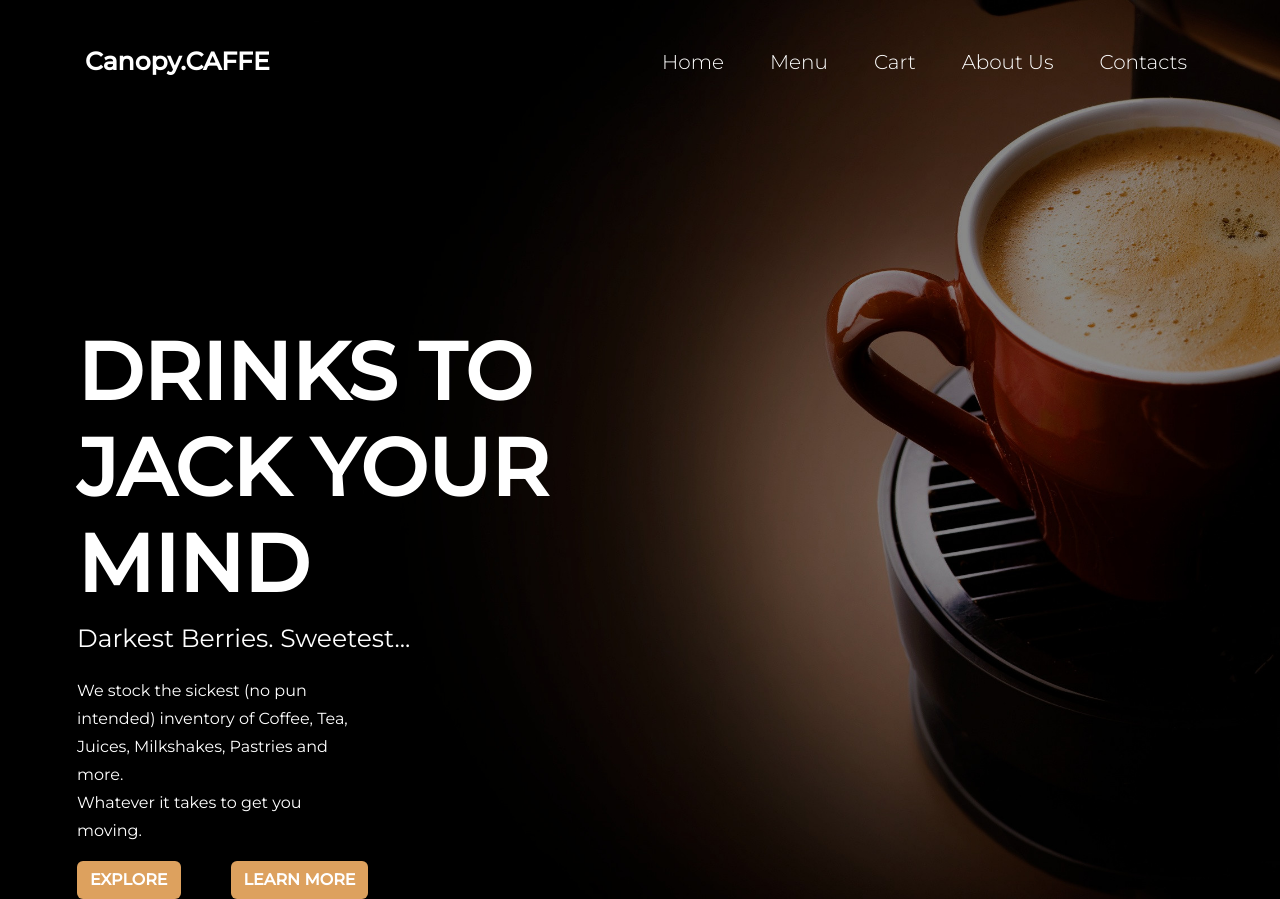
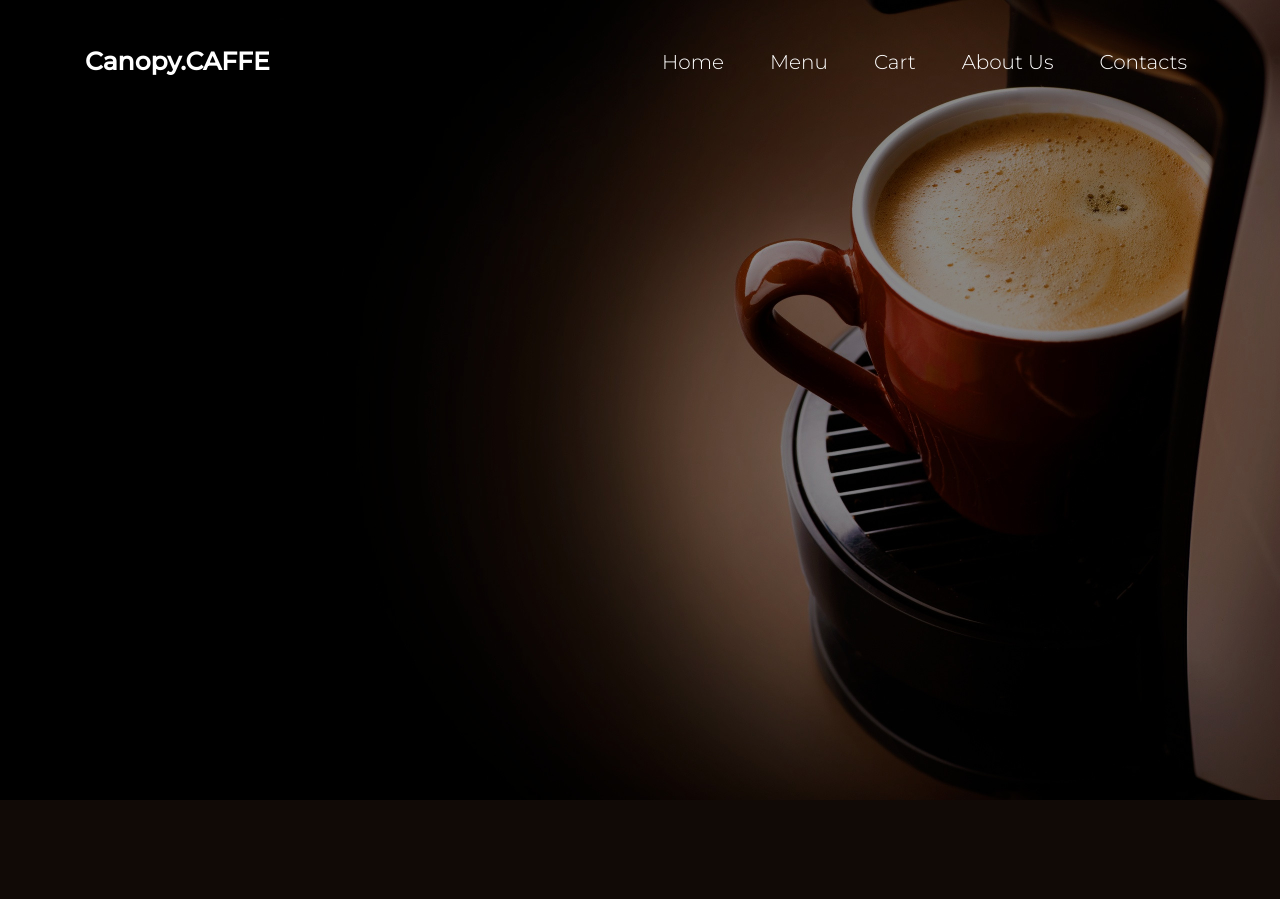
Before and after one commit to mashm3ll0w/canopy-caffe, a React (Create React App) app: page /about in a window 1280 px wide. After the commit the page ends 800 px from the top, so only its background shows below. Built offline with nearby package versions, Linux system fonts and the light colour scheme.

Commit message:
Add the Routes for the Homepage

```diff
--- a/src/components/App.js
+++ b/src/components/App.js
@@ -1,12 +1,13 @@
 import React from "react";
-import NavBar from "./NavBar";
+import {Routes, Route} from "react-router-dom"
 import Homepage from "./Homepage"
 
 function App() {
 	return (
 		<div>
-			<NavBar />
-			<Homepage />
+      <Routes>
+        <Route path="/" element={<Homepage />}/>
+      </Routes>
 		</div>
 	);
 }
--- a/src/index.js
+++ b/src/index.js
@@ -1,11 +1,16 @@
-import React from 'react';
-import ReactDOM from 'react-dom/client';
-import './index.css';
-import App from "./components/App"
+import React from "react";
+import ReactDOM from "react-dom/client";
+import { BrowserRouter } from "react-router-dom";
+import "./index.css";
+import App from "./components/App";
+import NavBar from "./components/NavBar";
 
-const root = ReactDOM.createRoot(document.getElementById('root'));
+const root = ReactDOM.createRoot(document.getElementById("root"));
 root.render(
-  <React.StrictMode>
-    <App />
-  </React.StrictMode>
+	<React.StrictMode>
+		<BrowserRouter>
+			<NavBar />
+			<App />
+		</BrowserRouter>
+	</React.StrictMode>
 );
```
